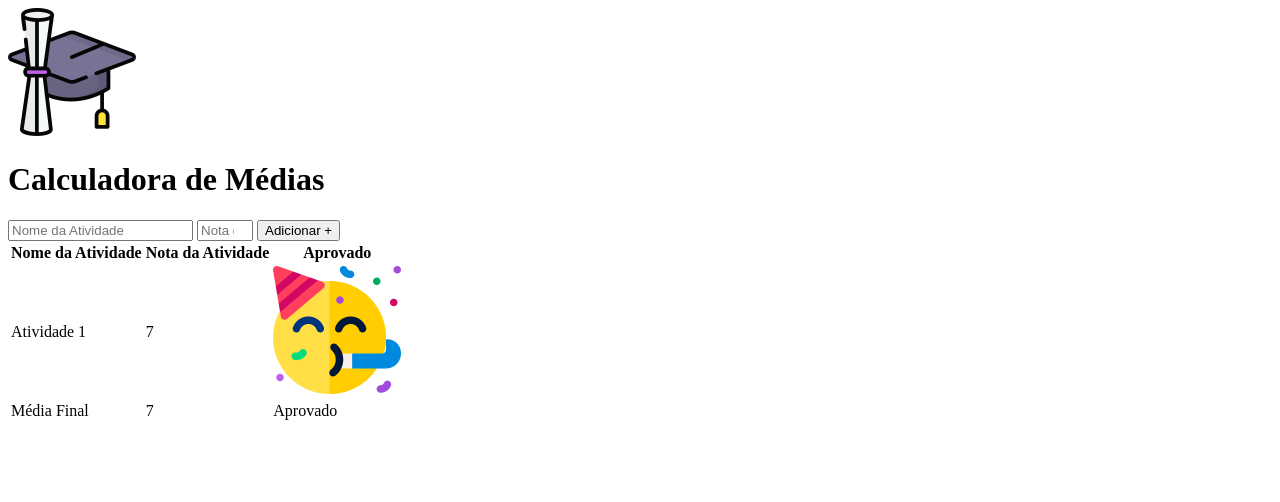
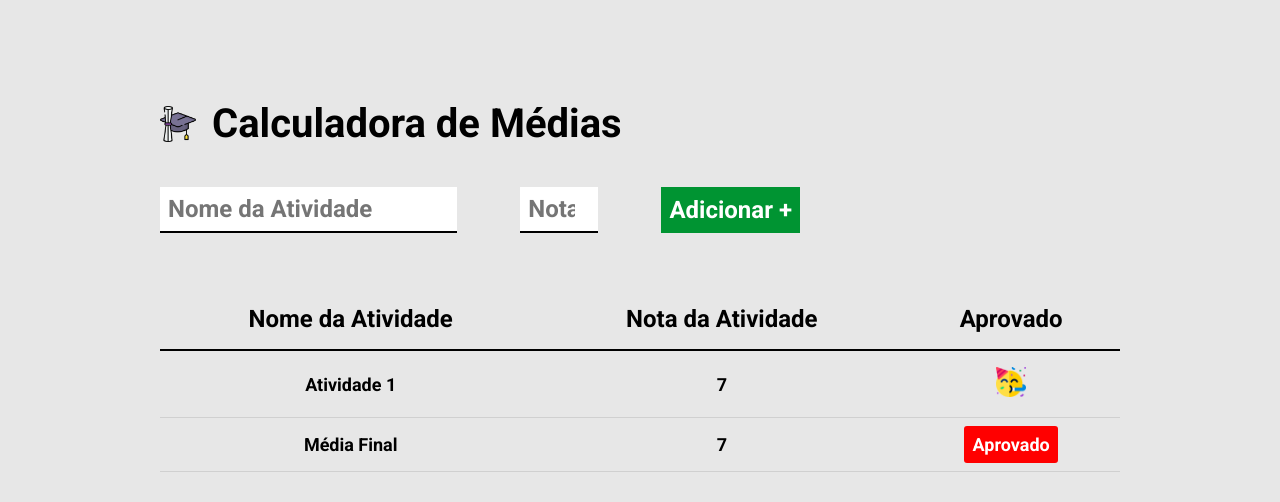
Before and after one commit to AlcidesThiago2016/Projeto-Calculadora-Medias, a plain HTML site: page index.html in a window 1280 px wide. Drawn offline with Linux system fonts and the light colour scheme.

Commit message:
Create main.css

```diff
--- a/index.html
+++ b/index.html
@@ -4,8 +4,14 @@
     <meta charset="UTF-8">
     <meta name="viewport" content="width=device-width, initial-scale=1.0">
     <title>Calculadora de Médias</title>
+    <link rel="preconnect" href="https://fonts.googleapis.com">
+    <link rel="preconnect" href="https://fonts.googleapis.com">
+    <link rel="preconnect" href="https://fonts.gstatic.com" crossorigin>
+    <link href="https://fonts.googleapis.com/css2?family=Roboto:wght@700&display=swap" rel="stylesheet">
+    <link rel="stylesheet" href="./main.css">
 </head>
 <body>
+    <div class="container">
         <header>
             <img src="./images/logo.png" alt="Chapeu Diploma">
             <h1>Calculadora de Médias</h1>
@@ -15,7 +21,7 @@
             <input type="number" required placeholder="Nota da Atividade" min="0" max="10"/>
             <button type="submit">Adicionar +</button>
         </form>
-    <table>
+        <table cellspacing="0">
             <thead>
                 <tr>
                     <th>Nome da Atividade</th>
@@ -33,10 +39,11 @@
                     <tr>
                         <td>Média Final</td>
                         <td>7</td>
-                    <td>Aprovado</td>
+                        <td><span class="resultado reprovado">Aprovado</span></td>
                     </tr>
                 </tfoot>
             </tbody>
         </table>
+    </div>
 </body>
 </html>
--- /dev/null
+++ b/main.css
@@ -0,0 +1,97 @@
+* {
+    margin: 0;
+    padding: 0;
+    box-sizing: border-box;
+    font-family: 'Roboto', sans-serif;
+}
+
+body{
+    background-color: #E7E7E7;
+    padding-top: 100px;
+}
+
+header{
+    display: flex;
+    align-items: center;
+    margin-bottom: 40px;
+}
+
+header img {
+    height: 36px;
+    margin-right: 16px;
+}
+
+header h1 {
+    font-size: 40px;
+    font-weight: bold;
+}
+
+.container {
+    max-width: 960px;
+    width: 100%;
+    margin: 0 auto;
+}
+
+form {
+    display: flex;
+    max-width: 640px;
+    width: 100%;
+    justify-content: space-between;
+    margin-bottom: 56px;
+}
+
+form input {
+    font-size: 24px;
+    background-color: #fff;
+    border: none;
+    border-bottom: 2px solid #000;
+    padding: 8px;
+}
+
+form button {
+    background-color: #009432;
+    color: #fff;
+    font-size: 24px;
+    font-weight: bold;
+    border: none;
+    cursor: pointer;
+    padding: 8px;
+}
+
+table {
+    width: 100%;
+}
+
+table th {
+    border-bottom: 2px solid #000;
+    padding: 16px;
+    font-size: 24px;
+    font-weight: bold;
+}
+
+table td {
+    padding: 16px 0;
+    text-align: center;
+    font-size: 18px;
+    border-bottom: 1px solid rgba(0,0,0, 0.1 );
+}
+
+table td img {
+    height: 30px;
+}
+
+.resultado {
+    padding: 8px;
+    font-weight: bold;
+    color: #fff;
+    background-color: #000;
+    border-radius: 3px;
+}
+
+.aprovado {
+    background-color: #009432;
+}
+
+.reprovado {
+    background-color: red;
+}
```
Also changed, not shown: 1 other file. Lines whose indentation alone changed are shown as unchanged.
